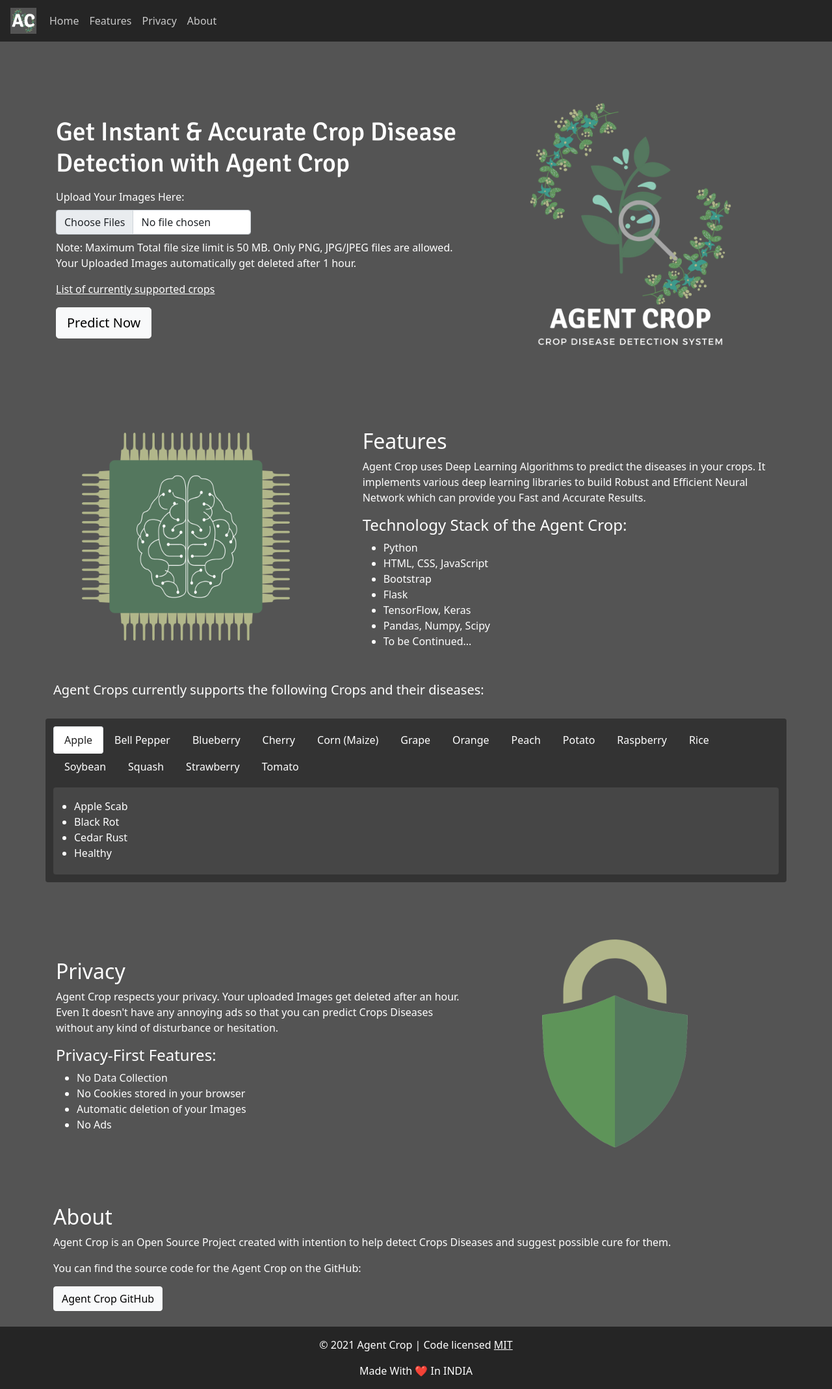
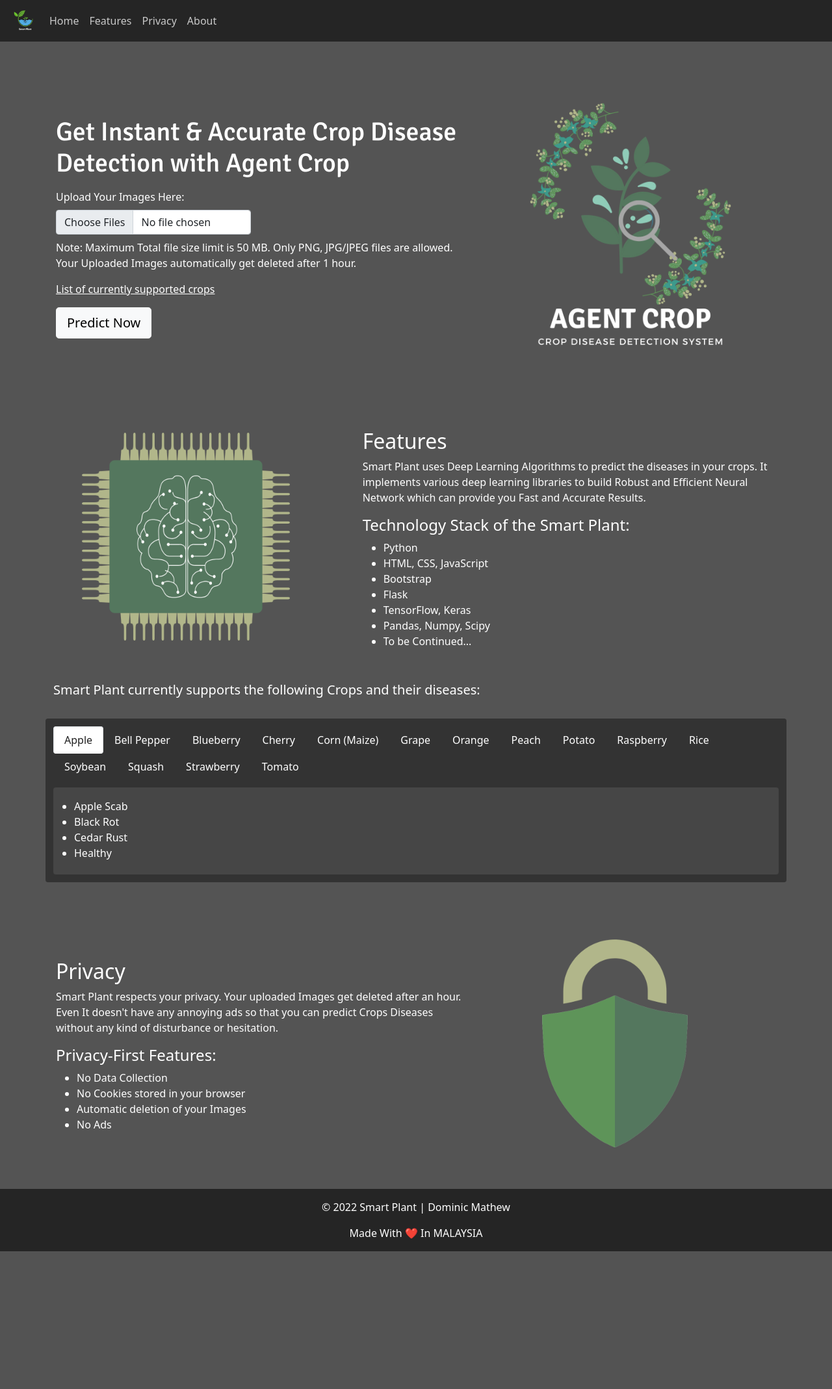
Before and after one commit to dominicmathew240402/SmartPlantPrediction, a Flask app: page / in a window 1280 px wide. Shown: the whole page at 65% size. After the commit the page ends 1926 px from the top, so only its background shows below. Run offline with Flask 2, Linux system fonts and the light colour scheme; parts of the project's set-up code (start-up, migrations or seed data) failed here and were passed over.

Commit message:
Update base.html

```diff
--- a/templates/base.html
+++ b/templates/base.html
@@ -3,27 +3,27 @@
     <head>
         <meta charset="utf-8">
         <meta name="viewport" content="width=device-width, initial-scale=1">
-        <meta name="author" content="Aashrut R. Vaghani">
-        <meta name="description" content="Agent Crop is used to identify the diseases in the crops and also suggests possible cure for them. Agent Crop uses Deep Learning Algorithms to predict the diseases in your crops. It implements various deep learning libraries to build Robust and Efficient Neural Network which can provide you Fast and Accurate Results.">
+        <meta name="author" content="Dominic Mathew">
+        <meta name="description" content="Smart Plant is used to identify the diseases in the crops and also suggests possible cure for them. Smart Plant uses Deep Learning Algorithms to predict the diseases in your crops. It implements various deep learning libraries to build Robust and Efficient Neural Network which can provide you Fast and Accurate Results.">
         <meta property="og:image" content="{{ url_for('static', filename='Agent-Crop-Icon.png') }}">
-        <meta property="og:description" content="Agent Crop is used to identify the diseases in the crops and also suggests possible cure for them. Agent Crop uses Deep Learning Algorithms to predict the diseases in your crops. It implements various deep learning libraries to build Robust and Efficient Neural Network which can provide you Fast and Accurate Results.">
-        <meta property="og:title" content="Agent Crop">
+        <meta property="og:title" content="Smart Plant">
 
         <!-- Bootstrap CSS -->
         <link href="https://cdn.jsdelivr.net/npm/bootstrap@5.0.0-beta3/dist/css/bootstrap.min.css" rel="stylesheet" integrity="sha384-eOJMYsd53ii+scO/bJGFsiCZc+5NDVN2yr8+0RDqr0Ql0h+rP48ckxlpbzKgwra6" crossorigin="anonymous">
 
         <link rel="stylesheet" href="{{ url_for('static', filename='main.css') }}">
-
         <link rel="preconnect" href="https://fonts.gstatic.com">
         <link href="https://fonts.googleapis.com/css2?family=Signika:wght@500&display=swap" rel="stylesheet">
-        <link rel="shortcut icon" href="{{ url_for('static', filename='Agent-Crop-Icon.png') }}">
+
+        <link rel="shortcut icon" href="{{ url_for('static', filename='Smart-Plant-Icon.png') }}">
+
         <title>{% block title %} {% endblock %}</title>
     </head>
     <body>
         <header class="navbar navbar-expand-md navbar-dark nav-color fixed-top">
             <nav class="container-fluid flex-wrap flex-md-nowrap">
                 <a class="navbar-brand p-1 me-2" href="/">
-                    <img src="{{ url_for('static', filename='Agent-Crop-Icon.png') }}" width="40" height="40" class="d-inline-block align-text-center" alt="">
+                    <img src="{{ url_for('static', filename='Smart-Plant-Icon.png') }}" width="40" height="40" class="d-inline-block align-text-center" alt="">
                 </a>
                 <button class="navbar-toggler collapsed" type="button" data-bs-toggle="collapse" data-bs-target="#bdNavbar" aria-controls="bdNavbar" aria-expanded="false" aria-label="Toggle navigation">
                     <span class="navbar-toggler-icon"></span>
@@ -50,8 +50,8 @@
                         </div>
                         <div class="col pt-4">
                             <h2>Features</h2>
-                            <p>Agent Crop uses Deep Learning Algorithms to predict the diseases in your crops. It implements various deep learning libraries to build Robust and Efficient Neural Network which can provide you Fast and Accurate Results.</p>
-                            <h4>Technology Stack of the Agent Crop:</h4>
+                            <p>Smart Plant uses Deep Learning Algorithms to predict the diseases in your crops. It implements various deep learning libraries to build Robust and Efficient Neural Network which can provide you Fast and Accurate Results.</p>
+                            <h4>Technology Stack of the Smart Plant:</h4>
                             <ul>
                                 <li>Python</li>
                                 <li>HTML, CSS, JavaScript</li>
@@ -66,7 +66,7 @@
                 </div>
                 <br>
                 <div class="container" id="crops-list">
-                    <h5>Agent Crops currently supports the following Crops and their diseases:</h5>
+                    <h5>Smart Plant currently supports the following Crops and their diseases:</h5>
                 </div>
                 <br>
                 <div class="container custom-bg-color rounded" style="padding-top: 12px; padding-bottom: 12px;">
@@ -203,7 +203,7 @@
                         </div>
                         <div class="col pt-4">
                             <h2>Privacy</h2>
-                            <p>Agent Crop respects your privacy. Your uploaded Images get deleted after an hour. Even It doesn't have any annoying ads so that you can predict Crops Diseases without any kind of disturbance or hesitation.</p>
+                            <p>Smart Plant respects your privacy. Your uploaded Images get deleted after an hour. Even It doesn't have any annoying ads so that you can predict Crops Diseases without any kind of disturbance or hesitation.</p>
                             <h4>Privacy-First Features:</h4>
                             <ul>
                                 <li>No Data Collection</li>
@@ -215,20 +215,12 @@
                     </div>
                 </div>
             </div>
-            <div id="about">
-                <div class="container pt-5">
-                    <h2>About</h2>
-                    <p>Agent Crop is an Open Source Project created with intention to help detect Crops Diseases and suggest possible cure for them.</p>
-                    <p>You can find the source code for the Agent Crop on the GitHub:</p>
-                    <a href="https://github.com/Aashrut/Agent-Crop" target="_blank" class="btn btn-light">Agent Crop GitHub</a>
-                </div>
-            </div>
             <br>
         </main>
         <footer class="nav-color mt-auto text-center footer py-3 mb-0">
             <div class="container">
-                <p>© 2021 Agent Crop | Code licensed <a href="https://github.com/Aashrut/Agent-Crop/blob/master/LICENSE" target="_blank" style="color: white;">MIT</a></p>
-                <p class="mb-0">Made With ❤️ In INDIA</p>
+                <p>© 2022 Smart Plant | Dominic Mathew</p>
+                <p class="mb-0">Made With ❤️ In MALAYSIA</p>
             </div>
         </footer>
         <!-- Bootstrap Bundle with Popper -->
```
